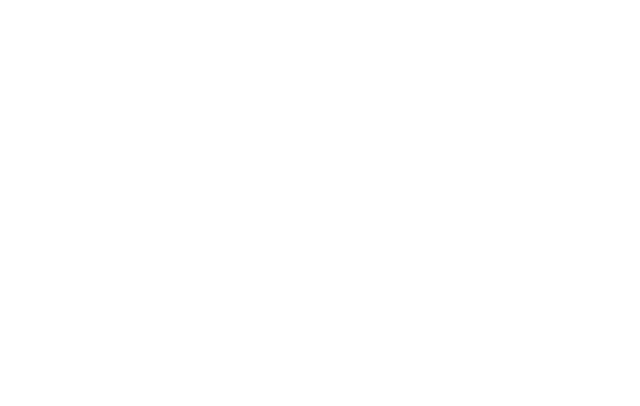
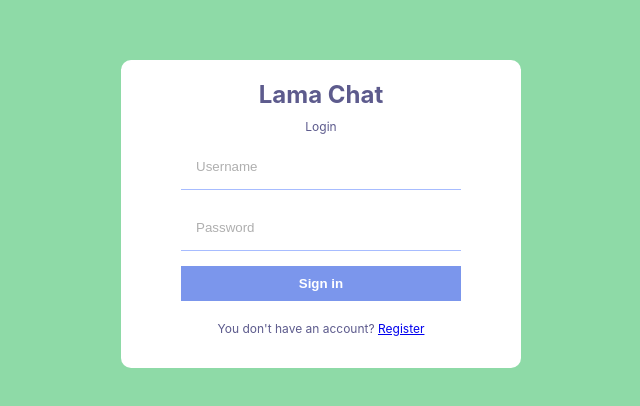
Before and after one commit to KanNguyenKiet/Message_center_frontend, a React (Create React App) app: page /login in a window 1280 px wide. Before the commit this address had no page. Shown: the part 186-592 px from the top of the page, without its empty margins (319-959 px from the left). Built offline with nearby package versions, Linux system fonts and the light colour scheme.

Commit message:
implement login page

```diff
--- a/src/App.js
+++ b/src/App.js
@@ -1,5 +1,6 @@
 import { BrowserRouter, Routes, Route } from "react-router-dom";
 import Register from "./page/Register";
+import Login from "./page/Login";
 import "./style.scss"
 
 function App() {
@@ -7,6 +8,7 @@
     	<BrowserRouter>
 			<Routes>
 				<Route path='register' element={<Register />} />
+				<Route path='login' element={<Login />} />
 			</Routes>
     	</BrowserRouter>
   	);
--- /dev/null
+++ b/src/page/Login.jsx
@@ -0,0 +1,79 @@
+import React, { useState } from "react";
+import { Link } from "react-router-dom";
+import axios from "axios";
+import { USER_SERVICE_URL } from "../config";
+import { useNavigate } from "react-router-dom";
+
+const Login = () => {
+    const [err, setErr] = useState(null);
+    const [message, setMessage] = useState(null);
+    const navigate = useNavigate();
+    const [loading, setLoading] = useState(false);
+    const [username, setUsername] = useState('');
+    const [password, setPassword] = useState('');
+
+    const handleUsernameChange = (e) => {
+        e.preventDefault();
+        setUsername(e.target.value);
+    }
+
+    const handlePasswordChange = (e) => {
+        e.preventDefault();
+        setPassword(e.target.value);
+    }
+
+    const handleSubmit = async (e) => {
+        e.preventDefault();
+        setLoading(true);
+
+        // Check user input
+        if (username === '') {
+            setMessage('Please enter username!');
+            setLoading(false);
+            return;
+        }
+        if (password === '') {
+            setMessage('Please enter password');
+            setLoading(false);
+            return;
+        }
+
+        try {
+            var resp = await axios.post(USER_SERVICE_URL + "/login", {
+                "username": username,
+                "password": password
+            });
+            console.log(resp);
+            console.log(resp['data']['is_success']);
+            if (!resp['data']['is_success']) {
+                setMessage("Username or password is incorrect!");
+            } else {
+                navigate('/');
+            }
+        } catch(err) {
+            setErr(err);
+        } finally {
+            setLoading(false);
+        }
+    }
+
+    return (
+        <div className="formContainer">
+            <div className="formWrapper">
+                <span className="logo">Lama Chat</span>
+                <span className="title">Login</span>
+                <form onSubmit={handleSubmit}>
+                <input type="text" placeholder="Username" onChange={handleUsernameChange}/>
+                <input type="password" placeholder="Password" onChange={handlePasswordChange}/>
+                <button disabled={loading}>Sign in</button>
+                {message && <span>{message}</span>}
+                {loading && <span align="center">Loading...</span>}
+                {err && <span align="center">Login failed</span>}
+                </form>
+                <p>You don't have an account? <Link to="/register">Register</Link></p>
+            </div>
+        </div>
+    )
+}
+
+export default Login;
--- a/src/page/Register.jsx
+++ b/src/page/Register.jsx
@@ -14,26 +14,32 @@
     const [password, setPassword] = useState("");
 
     const handleFirstNameChange = (e) => {
+        e.preventDefault();
         setFirstName(e.target.value);
     }
 
     const handleLastNameChange = (e) => {
+        e.preventDefault();
         setLastName(e.target.value);
     }
 
     const handleEmailChange = (e) => {
+        e.preventDefault();
         setEmail(e.target.value);
     }
 
     const handlePhoneChange = (e) => {
+        e.preventDefault();
         setPhone(e.target.value);
     }
 
     const handleUsernameChange = (e) => {
+        e.preventDefault();
         setUsername(e.target.value);
     }
 
     const handlePasswordChange = (e) => {
+        e.preventDefault();
         setPassword(e.target.value);
     }
 
@@ -42,8 +48,7 @@
         setLoading(true);
 
         try {
-            console.log(USER_SERVICE_URL);
-            var resp = await axios.post(USER_SERVICE_URL + "/user", {
+            await axios.post(USER_SERVICE_URL + "/user", {
                 "firstName": firstName,
                 "lastName": lastName,
                 "email": email,
@@ -51,7 +56,6 @@
                 "userName": username,
                 "password": password,
             });
-            console.log(resp);
         } catch(err) {
             setErr(err);
         } finally {
@@ -72,9 +76,11 @@
                     <input required type="text" placeholder="Username" onChange={handleUsernameChange}/>
                     <input required type="password" placeholder="Password" onChange={handlePasswordChange}/>
                     <button disabled={loading}>Sign up</button>
+                    {loading && <span align="center">Loading...</span>}
+                    {err && <span align="center" class="text-warning">Register failed</span>}
                 </form>
                 <p>
-                    You do have an account? <Link to="/register">Login</Link>
+                    You do have an account? <Link to="/login">Login</Link>
                 </p>
             </div>
         </div>
```
